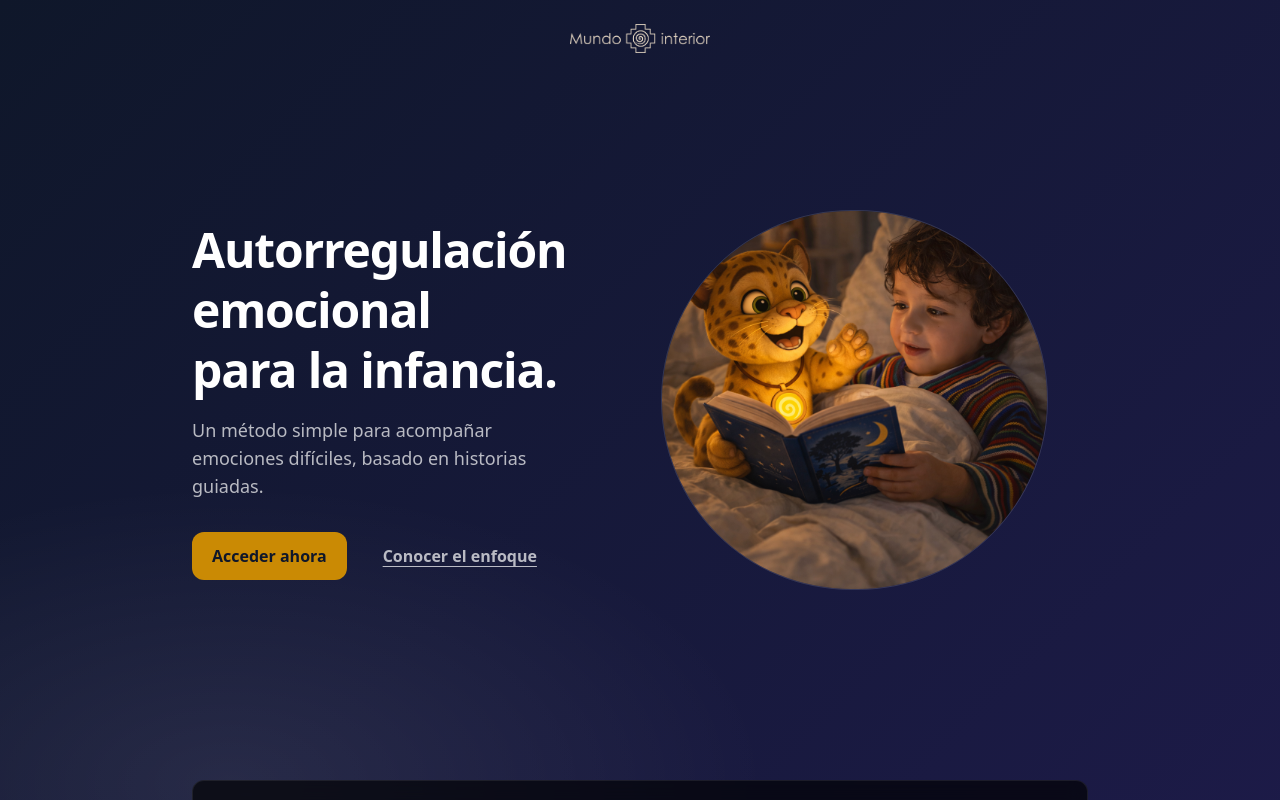
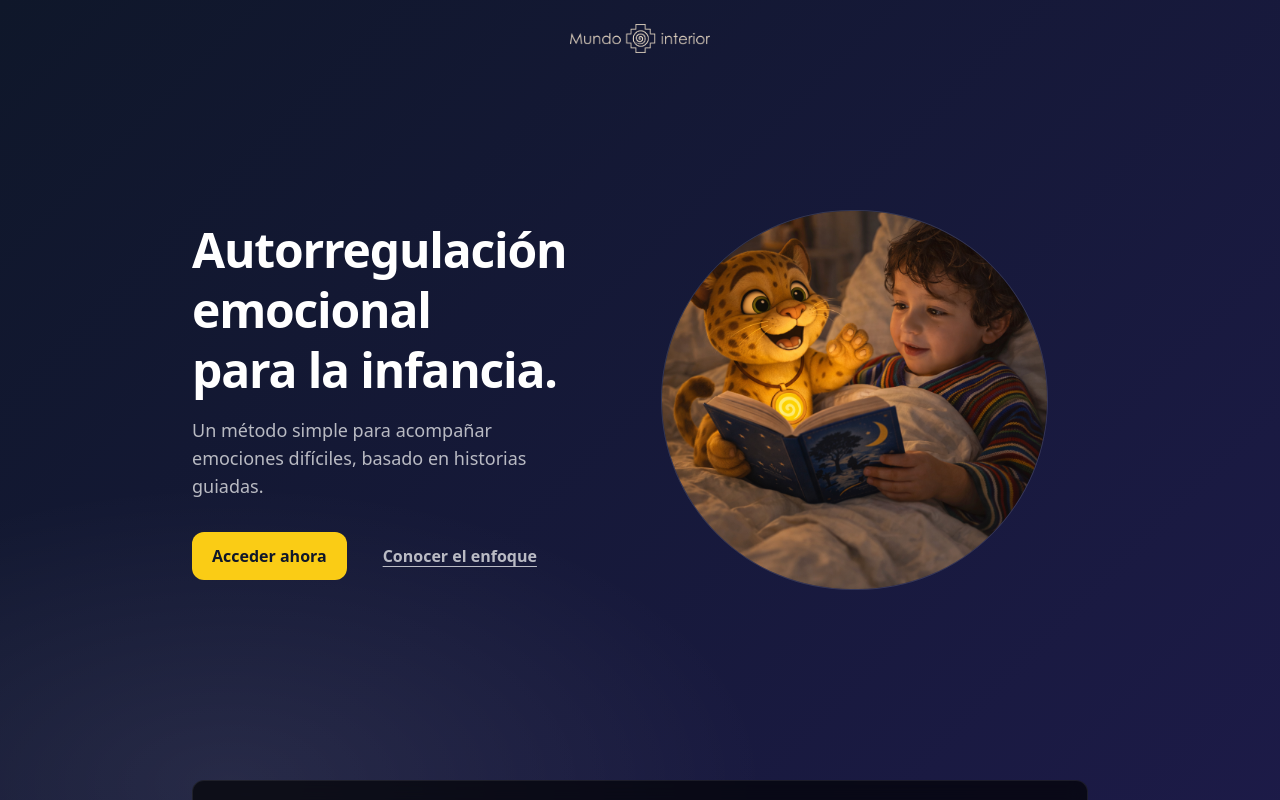
Before and after one commit to and27/mundo, a Next.js app: page /landing in a window 1280 px wide. In both pictures the pointer is over the link "Acceder ahora". Shown: the top 800 px of the page. Built offline with nearby package versions, Linux system fonts and the light colour scheme.

Commit message:
modify secondary cta hover color

```diff
--- a/src/app/globals.css
+++ b/src/app/globals.css
@@ -437,7 +437,7 @@ body {
   }
 
   .mi-cta-primary:hover {
-    background-color: var(--color-action-700);
+    background-color: var(--color-action-500);
   }
 
   .mi-cta-secondary {
@@ -446,11 +446,7 @@ body {
   }
 
   .mi-cta-secondary:hover {
-    background-color: color-mix(
-      in srgb,
-      var(--color-action-500) 26%,
-      transparent
-    );
+    background-color: var(--color-primary-700);
   }
 
   .mi-section {
```
